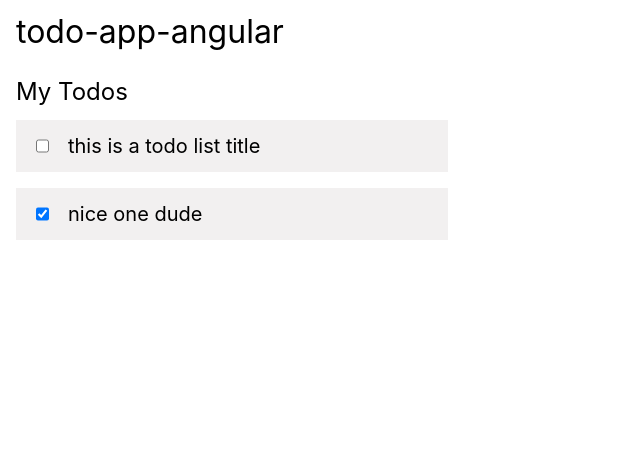
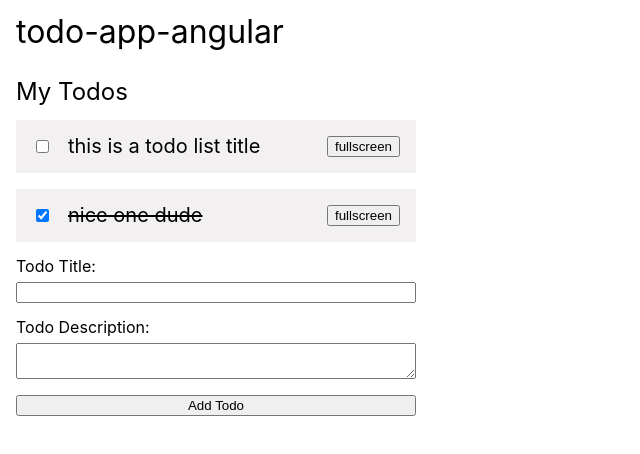
Before and after one commit to Etesam913/angular-todo-list-app, an Angular app: page / in a window 1280 px wide. Shown: the top 454 px of the page, without its empty margins (0-640 px from the left). Built offline with nearby package versions, Linux system fonts and the light colour scheme.

Commit message:
:sparkles: Added add todo button

```diff
--- a/src/app/todo-item/todo-item.component.css
+++ b/src/app/todo-item/todo-item.component.css
@@ -3,5 +3,13 @@
     gap: 1rem;
     background-color: #f2f0f0;
     padding: 1rem;
-    max-width: 25rem;
 }
+
+.completed {
+    text-decoration: line-through;
+    text-decoration-thickness: 0.15rem;
+}
+
+.fullscreen-button {
+    margin-left: auto;
+}
--- a/src/app/todo-item/todo-item.component.html
+++ b/src/app/todo-item/todo-item.component.html
@@ -2,10 +2,16 @@
     <input type="checkbox" [formControl]="isChecked" />
 
     @if (isEditing) {
-        <input #editInput type="text" (blur)="stopEditing()" />
+        <input
+            #editInput
+            type="text"
+            [formControl]="title"
+            (blur)="stopEditing()"
+        />
     } @else {
-        <h3 (dblclick)="onTitleDoubleClick()">
+        <h3 [class.completed]="todo.checked" (dblclick)="onTitleDoubleClick()">
             {{ todo.title }}
         </h3>
     }
+    <button class="fullscreen-button">fullscreen</button>
 </li>
--- a/src/app/todo-item/todo-item.component.ts
+++ b/src/app/todo-item/todo-item.component.ts
@@ -9,7 +9,6 @@ import {
   OnInit,
   Output,
   ViewChild,
-  viewChild,
 } from "@angular/core";
 import { TodoItem } from "../todo-list/todo-list.component";
 import { FormControl, ReactiveFormsModule } from "@angular/forms";
@@ -28,17 +27,19 @@ export class TodoItemComponent implements OnInit, OnDestroy, AfterViewChecked {
   @ViewChild("editInput") editInput!: ElementRef;
 
   isChecked = new FormControl(false);
+  title = new FormControl("");
   private isCheckedSubscription: Subscription | undefined;
 
   isEditing = false;
 
   ngOnInit(): void {
     this.isChecked.setValue(this.todo.checked);
+    this.title.setValue(this.todo.title);
+
     this.isCheckedSubscription = this.isChecked.valueChanges.subscribe(
       (newChecked) => {
         if (newChecked !== null) {
           this.todo.checked = newChecked;
-
           this.updateTodoEvent.emit(this.todo);
         }
       },
@@ -64,5 +65,8 @@ export class TodoItemComponent implements OnInit, OnDestroy, AfterViewChecked {
 
   stopEditing() {
     this.isEditing = false;
+    if (this.title.value) {
+      this.todo.title = this.title.value;
+    }
   }
 }
--- a/src/app/todo-list/todo-list.component.css
+++ b/src/app/todo-list/todo-list.component.css
@@ -1,6 +1,33 @@
 .todo-list-container {
+    max-width: 25rem;
+}
+
+.todo-list {
     padding: 1rem 0;
     display: flex;
     flex-direction: column;
     gap: 1rem;
 }
+
+.add-todo-form {
+    display: flex;
+    flex-direction: column;
+    gap: 1rem;
+}
+
+fieldset {
+    display: flex;
+    flex-direction: column;
+    gap: 0.5rem;
+}
+
+textarea {
+    max-height: 25rem;
+    resize: vertical;
+}
+
+input.ng-invalid.ng-touched,
+textarea.ng-invalid.ng-touched {
+    border: 2px solid red;
+    outline: none;
+}
--- a/src/app/todo-list/todo-list.component.html
+++ b/src/app/todo-list/todo-list.component.html
@@ -1,5 +1,26 @@
-<ul class="todo-list-container">
-    @for (todo of todos; track todo.id) {
-        <app-todo-item [todo]="todo" (updateTodoEvent)="updateTodo($event)" />
-    }
-</ul>
+<div class="todo-list-container">
+    <ul class="todo-list">
+        @for (todo of todos; track todo.id) {
+            <app-todo-item
+                [todo]="todo"
+                (updateTodoEvent)="updateTodo($event)"
+            />
+        }
+    </ul>
+    <form
+        class="add-todo-form"
+        [formGroup]="newTodoForm"
+        (ngSubmit)="handleNewTodoSubmit()"
+    >
+        <fieldset>
+            <label for="todo-title">Todo Title:</label>
+            <input type="text" id="todo-title" formControlName="todoTitle" />
+        </fieldset>
+        <fieldset>
+            <label for="todo-description">Todo Description:</label>
+            <textarea id="todo-description" formControlName="todoDescription">
+            </textarea>
+        </fieldset>
+        <button type="submit">Add Todo</button>
+    </form>
+</div>
--- a/src/app/todo-list/todo-list.component.ts
+++ b/src/app/todo-list/todo-list.component.ts
@@ -1,4 +1,10 @@
 import { Component } from "@angular/core";
+import {
+  FormControl,
+  FormGroup,
+  ReactiveFormsModule,
+  Validators,
+} from "@angular/forms";
 import { TodoItemComponent } from "../todo-item/todo-item.component";
 
 export type TodoItem = {
@@ -11,7 +17,7 @@ export type TodoItem = {
 @Component({
   selector: "app-todo-list",
   standalone: true,
-  imports: [TodoItemComponent],
+  imports: [TodoItemComponent, ReactiveFormsModule],
   templateUrl: "./todo-list.component.html",
   styleUrl: "./todo-list.component.css",
 })
@@ -31,10 +37,35 @@ export class TodoListComponent {
     },
   ];
 
+  newTodoForm = new FormGroup({
+    todoTitle: new FormControl("", [
+      Validators.required,
+      Validators.minLength(4),
+    ]),
+    todoDescription: new FormControl(""),
+  });
+
   updateTodo(updatedTodo: TodoItem) {
     const indexOfTodo = this.todos.findIndex(({ id }) => id === updatedTodo.id);
     if (indexOfTodo !== -1) {
       this.todos[indexOfTodo] = updatedTodo;
     }
   }
+
+  handleNewTodoSubmit() {
+    if (
+      this.newTodoForm.status === "VALID" &&
+      this.newTodoForm.value.todoTitle &&
+      this.newTodoForm.value.todoDescription
+    ) {
+      const newId = crypto.randomUUID();
+      this.todos.push({
+        id: newId,
+        title: this.newTodoForm.value.todoTitle,
+        description: this.newTodoForm.value.todoDescription,
+        checked: false,
+      });
+      this.newTodoForm.reset();
+    }
+  }
 }
```
